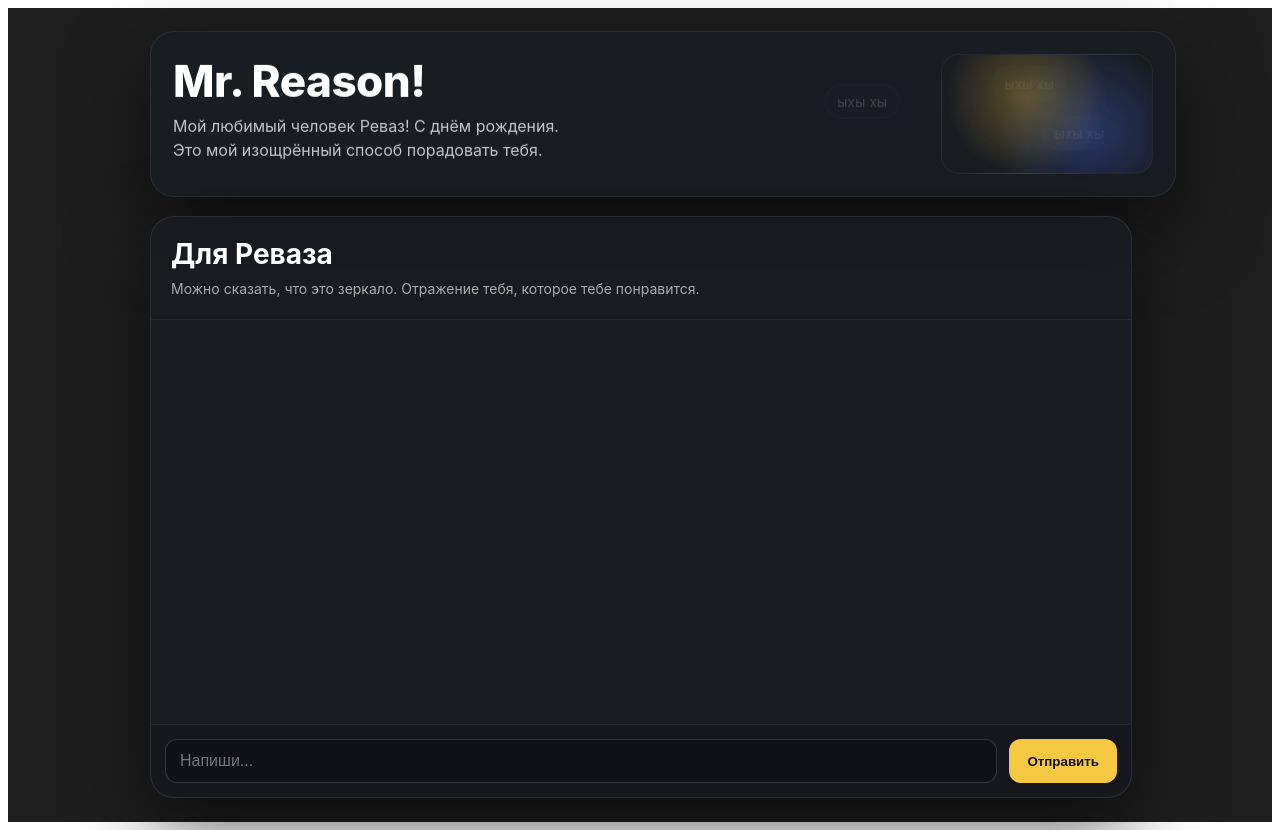
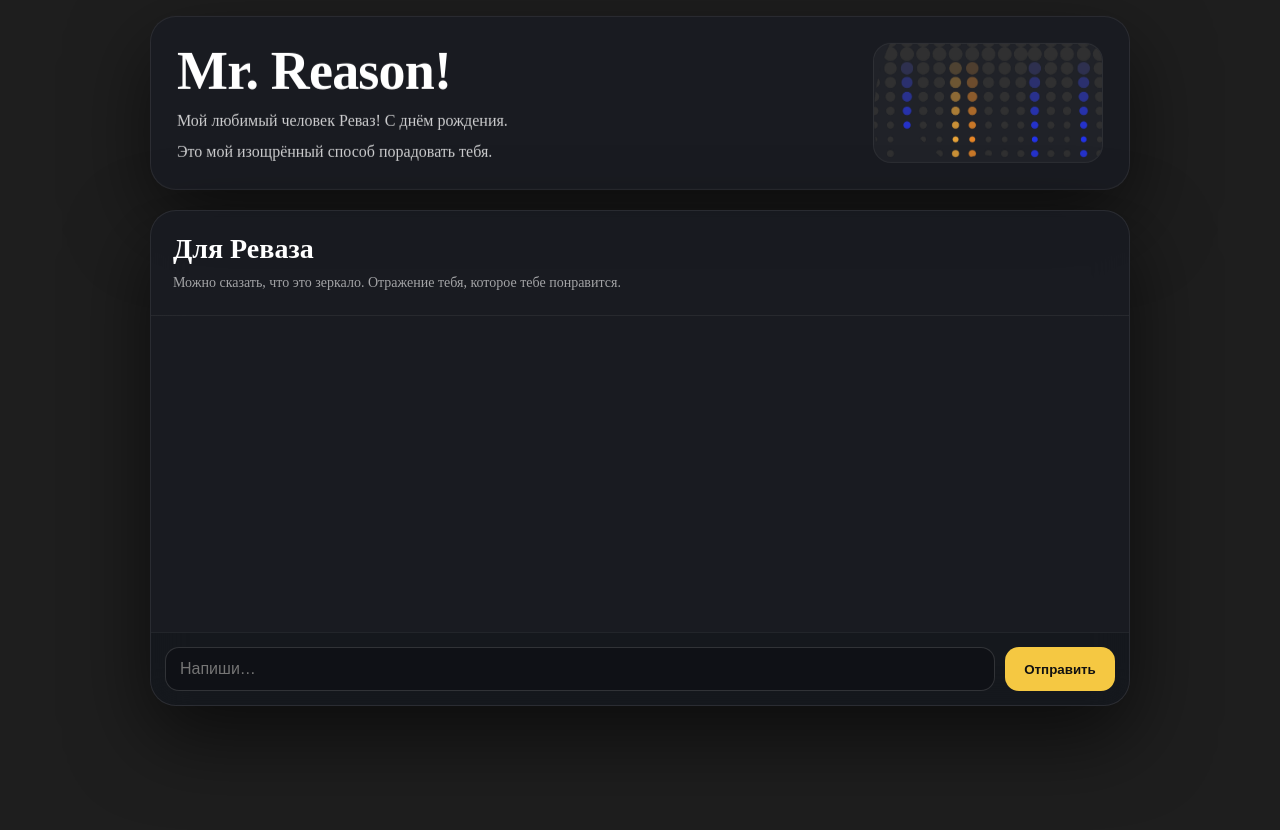
Before and after one commit to vic1995tory-ux/mr-reason, a Next.js app: page / in a window 1280 px wide. After the commit the page ends 800 px from the top, so only its background shows below. Built offline with nearby package versions, Linux system fonts and the light colour scheme.

Commit message:
Update index.js 26.02

```diff
--- a/pages/index.js
+++ b/pages/index.js
@@ -8,57 +8,46 @@ export default function Home() {
   const typingSound = useRef(null);
   const bottomRef = useRef(null);
 
-  // ====== HERO ANIMATION STATE ======
+  // --- Hero animation states
   const [showH1, setShowH1] = useState(false);
-  const [showH2, setShowH2] = useState(false);
-  const [showH3, setShowH3] = useState(false);
+  const [showL2, setShowL2] = useState(false);
+  const [showL3, setShowL3] = useState(false);
+  const [showGiggles, setShowGiggles] = useState(false);
 
-  const [showGiggles, setShowGiggles] = useState(false);
-  const [giggles, setGiggles] = useState([]); // {id, top, left, delay, duration}
-
-  // 3 отдельные "шейпы" — фиксируем их "рандомность" один раз на загрузке
-  const initialGiggles = useMemo(() => {
-    const pick = () => {
-      // область — правый верх hero-карты, чтобы выглядело как на твоём скрине
-      // top/left в процентах относительно hero-карты
-      const top = 18 + Math.random() * 55;   // 18%..73%
-      const left = 58 + Math.random() * 33;  // 58%..91%
-      const delay = Math.random() * 0.6;     // небольшая рассинхронизация
-      const duration = 0.6 + Math.random() * 0.8; // скорость мигания
-      return { top, left, delay, duration };
-    };
-
-    return [
-      { id: "g1", text: "ыхы хы", ...pick() },
-      { id: "g2", text: "ыхы хы", ...pick() },
-      { id: "g3", text: "ыхы хы", ...pick() },
-    ];
+  // 3 "ыхы хы" shapes positions (random-ish but stable per page load)
+  const giggles = useMemo(() => {
+    // inside hero card
+    const items = [0, 1, 2].map((i) => {
+      const top = 20 + Math.random() * 55; // %
+      const left = 8 + Math.random() * 72; // %
+      const delay = Math.random() * 0.8; // seconds
+      const blink = 0.7 + Math.random() * 0.9; // seconds
+      return { id: i, top, left, delay, blink };
+    });
+    return items;
   }, []);
 
-  // Появление строк + запуск "гирлянды" после 2й строки
+  // HERO: sequence H1 -> line2 -> line3, with 0.2s gaps
   useEffect(() => {
-    const t1 = setTimeout(() => setShowH1(true), 150);            // старт
-    const t2 = setTimeout(() => setShowH2(true), 150 + 1200 + 200); // 0.2s пауза после 1й
-    const t3 = setTimeout(() => setShowH3(true), 150 + 1200 + 200 + 900 + 200); // 0.2s пауза после 2й
+    const t1 = setTimeout(() => setShowH1(true), 200);
+    const t2 = setTimeout(() => setShowL2(true), 200 + 900 + 200); // after H1 fade + gap
+    const t3 = setTimeout(() => setShowL3(true), 200 + 900 + 200 + 650 + 200); // after L2 fade + gap
 
-    // "ыхы хы" должны появиться ПОСЛЕ второй строки
-    const tgStart = setTimeout(() => {
-      setGiggles(initialGiggles);
-      setShowGiggles(true);
-
-      // длительность ~4 секунды после старта первой "ыхы хы"
-      setTimeout(() => setShowGiggles(false), 4000);
-    }, 150 + 1200 + 200 + 250); // чуть после появления 2й строки
+    // start giggles after line2 starts showing
+    const tgOn = setTimeout(() => setShowGiggles(true), 200 + 900 + 200 + 150);
+    // keep giggles ~4s from first appearance
+    const tgOff = setTimeout(() => setShowGiggles(false), 200 + 900 + 200 + 150 + 4000);
 
     return () => {
       clearTimeout(t1);
       clearTimeout(t2);
       clearTimeout(t3);
-      clearTimeout(tgStart);
+      clearTimeout(tgOn);
+      clearTimeout(tgOff);
     };
-  }, [initialGiggles]);
+  }, []);
 
-  // ====== CHAT AUTOSCROLL ======
+  // Autoscroll to bottom
   useEffect(() => {
     requestAnimationFrame(() => {
       bottomRef.current?.scrollIntoView({ behavior: "smooth", block: "end" });
@@ -69,9 +58,9 @@ export default function Home() {
     const a = typingSound.current;
     if (!a) return;
     try {
-      a.volume = 0.8; // было тихо — делаем громче
+      a.volume = 0.75; // громче
       a.currentTime = 0;
-      await a.play(); // может быть заблокировано браузером — это ок
+      await a.play(); // может быть заблокировано — это ок
     } catch (_) {}
   }
 
@@ -92,6 +81,7 @@ export default function Home() {
     setMessages((m) => [...m, { role: "user", content: text }]);
     setLoading(true);
 
+    // важно: play() должен быть от user action (Enter/Click)
     await startTypingSound();
 
     try {
@@ -113,9 +103,22 @@ export default function Home() {
   }
 
   return (
-    <div style={styles.page}>
+    <>
       <style jsx global>{`
-        /* Скрываем скроллбар (скролл работает) */
+        /* ---- Fix "white frame" ---- */
+        html,
+        body,
+        #__next {
+          height: 100%;
+          margin: 0;
+          background: #1e1e1e;
+        }
+
+        * {
+          box-sizing: border-box;
+        }
+
+        /* Hide scrollbar but keep scroll */
         .chatScroll {
           scrollbar-width: none;
           -ms-overflow-style: none;
@@ -125,45 +128,74 @@ export default function Home() {
           height: 0;
         }
 
-        /* Плавнее и подольше появление */
-        @keyframes softIn {
-          from { opacity: 0; transform: translateY(10px); filter: blur(4px); }
-          to   { opacity: 1; transform: translateY(0);   filter: blur(0); }
+        @keyframes fadeUp {
+          from {
+            opacity: 0;
+            transform: translateY(10px);
+            filter: blur(2px);
+          }
+          to {
+            opacity: 1;
+            transform: translateY(0);
+            filter: blur(0);
+          }
         }
 
-        /* Лёгкое "дыхание" карточек */
-        @keyframes float {
-          0% { transform: translateY(0px); }
-          50% { transform: translateY(-3px); }
-          100% { transform: translateY(0px); }
+        @keyframes softFloat {
+          0% {
+            transform: translateY(0px);
+          }
+          50% {
+            transform: translateY(-3px);
+          }
+          100% {
+            transform: translateY(0px);
+          }
         }
 
-        /* Точки typing */
-        .dot { animation: blink 1.2s infinite both; }
-        .dot:nth-child(2) { animation-delay: 0.2s; }
-        .dot:nth-child(3) { animation-delay: 0.4s; }
-        @keyframes blink {
-          0% { opacity: 0.2; }
-          20% { opacity: 1; }
-          100% { opacity: 0.2; }
+        @keyframes blinkDot {
+          0% {
+            opacity: 0.2;
+          }
+          20% {
+            opacity: 1;
+          }
+          100% {
+            opacity: 0.2;
+          }
         }
 
-        /* "Гирлянда" — мерцание */
-        @keyframes garland {
-          0% { opacity: 0.1; transform: translateY(0px) scale(0.98); }
-          15% { opacity: 1; }
-          50% { opacity: 0.2; transform: translateY(-2px) scale(1); }
-          100% { opacity: 0.1; transform: translateY(0px) scale(0.98); }
+        .dot {
+          animation: blinkDot 1.2s infinite both;
+        }
+        .dot:nth-child(2) {
+          animation-delay: 0.18s;
+        }
+        .dot:nth-child(3) {
+          animation-delay: 0.36s;
         }
 
-        /* Адаптив: ширина и высоты, чтобы инпут был удобный */
-        @media (max-width: 520px) {
-          .wrap {
-            padding: 14px !important;
+        /* Garland blink for giggles */
+        @keyframes garland {
+          0%,
+          100% {
+            opacity: 0.15;
+            transform: translateY(0);
           }
+          50% {
+            opacity: 0.95;
+            transform: translateY(-1px);
+          }
+        }
+
+        /* Prevent iOS zoom on focus */
+        input,
+        textarea {
+          font-size: 16px;
         }
       `}</style>
 
+      {/* typing audio */}
       <audio
         ref={typingSound}
         src="https://cdn.pixabay.com/audio/2022/03/15/audio_6b1b6e3b0f.mp3"
@@ -171,39 +203,39 @@ export default function Home() {
         playsInline
       />
 
-      <div className="wrap" style={styles.wrap}>
-        {/* HERO */}
+      <div style={styles.page}>
+        <div style={styles.wrap}>
+          {/* HERO CARD */}
           <div style={styles.hero}>
-          <div style={styles.heroLeft}>
-            <div
-              style={{
-                ...styles.heroH1,
-                ...(showH1 ? styles.show : styles.hide),
-              }}
-            >
+            <div style={styles.heroText}>
+              <h1 style={{ ...styles.h1, ...(showH1 ? styles.appear : styles.hidden) }}>
                 Mr. Reason!
+              </h1>
+
+              <p style={{ ...styles.line, ...(showL2 ? styles.appear2 : styles.hidden) }}>
+                Мой любимый человек Реваз! С днём рождения.
+              </p>
+
+              <p style={{ ...styles.line, ...(showL3 ? styles.appear3 : styles.hidden) }}>
+                Это мой изощрённый способ порадовать тебя.
+              </p>
             </div>
 
-            <div
-              style={{
-                ...styles.heroH2,
-                ...(showH2 ? styles.show : styles.hide),
+            {/* LOGO / ART */}
+            {/* Если у тебя PNG будет лежать в /public/logo.png, то src="/logo.png" */}
+            <div style={styles.logoBox}>
+              <img
+                src="/logo.png"
+                alt="logo"
+                style={styles.logoImg}
+                onError={(e) => {
+                  // если логотип не найден — просто прячем, чтобы не ломать верстку
+                  e.currentTarget.style.display = "none";
                 }}
-            >
-              Мой любимый человек Реваз! С днём рождения.
+              />
             </div>
 
-            <div
-              style={{
-                ...styles.heroH3,
-                ...(showH3 ? styles.show : styles.hide),
-              }}
-            >
-              Это мой изощрённый способ порадовать тебя.
-            </div>
-          </div>
-
-          {/* Гирлянда "ыхы хы" — 3 отдельных шейпа */}
+            {/* 3 "ыхы хы" shapes - appear after line2 and blink ~4s */}
             {showGiggles &&
               giggles.map((g) => (
                 <div
@@ -212,15 +244,12 @@ export default function Home() {
                     ...styles.giggle,
                     top: `${g.top}%`,
                     left: `${g.left}%`,
-                  animation: `garland ${g.duration}s ${g.delay}s infinite`,
+                    animation: `garland ${g.blink}s ease-in-out ${g.delay}s infinite`,
                   }}
                 >
-                {g.text}
+                  ыхы хы
                 </div>
               ))}
-
-          {/* Декор справа (пока как заглушка градиентом; если добавишь png — заменим на <img/>) */}
-          <div style={styles.heroRightDecor} />
           </div>
 
           {/* CHAT CARD */}
@@ -260,13 +289,14 @@ export default function Home() {
               <div ref={bottomRef} />
             </div>
 
+            {/* INPUT pinned with safe-area */}
             <div style={styles.inputRow}>
               <input
                 style={styles.input}
                 value={input}
                 onChange={(e) => setInput(e.target.value)}
                 onKeyDown={(e) => e.key === "Enter" && send()}
-              placeholder="Напиши..."
+                placeholder="Напиши…"
               />
               <button style={styles.button} onClick={send}>
                 Отправить
@@ -275,136 +305,150 @@ export default function Home() {
           </div>
         </div>
       </div>
+
+      {/* Responsive tweaks via inline <style> (works in this single file) */}
+      <style jsx>{`
+        @media (max-width: 860px) {
+          :global(body) {
+            background: #1e1e1e;
+          }
+        }
+      `}</style>
+    </>
   );
 }
 
 const styles = {
   page: {
-    minHeight: "100vh",
-    background: "#1E1E1E", // фон как на Тильде
+    minHeight: "100dvh",
+    background: "#1E1E1E",
     display: "flex",
     justifyContent: "center",
-    alignItems: "flex-start",
+    padding: 18,
   },
 
   wrap: {
     width: "100%",
     maxWidth: 980,
-    padding: 24,
     display: "flex",
     flexDirection: "column",
     gap: 18,
-    fontFamily: "Inter, sans-serif",
   },
 
   hero: {
     position: "relative",
     width: "100%",
-    borderRadius: 24,
-    padding: 22,
-    background: "rgba(25, 28, 35, 0.75)",
+    padding: 26,
+    borderRadius: 26,
+    background: "rgba(25, 28, 35, 0.78)",
     border: "1px solid rgba(255,255,255,0.08)",
-    boxShadow: "0 30px 80px rgba(0,0,0,0.6)",
+    boxShadow: "0 30px 80px rgba(0,0,0,0.55)",
     backdropFilter: "blur(18px)",
     overflow: "hidden",
-    animation: "float 7s ease-in-out infinite",
+    animation: "softFloat 8s ease-in-out infinite",
     display: "flex",
+    alignItems: "center",
     justifyContent: "space-between",
     gap: 16,
-    minHeight: 120,
   },
 
-  heroLeft: {
-    maxWidth: 640,
-    zIndex: 2,
+  heroText: {
+    minWidth: 0,
+    flex: 1,
   },
 
-  heroH1: {
-    fontSize: 44,
-    fontWeight: 800,
-    letterSpacing: -0.5,
+  h1: {
+    margin: 0,
     color: "#fff",
-    marginBottom: 8,
-  },
-  heroH2: {
-    fontSize: 16,
-    color: "rgba(255,255,255,0.75)",
-    marginBottom: 4,
-  },
-  heroH3: {
-    fontSize: 16,
-    color: "rgba(255,255,255,0.75)",
+    fontSize: 54,
+    lineHeight: 1.05,
+    letterSpacing: -0.8,
   },
 
-  show: {
-    opacity: 1,
-    transform: "translateY(0)",
-    filter: "blur(0)",
-    animation: "softIn 1.2s ease both",
+  line: {
+    margin: "10px 0 0 0",
+    color: "rgba(255,255,255,0.78)",
+    fontSize: 16,
+    lineHeight: 1.35,
+    maxWidth: 520,
   },
-  hide: {
+
+  hidden: {
     opacity: 0,
     transform: "translateY(10px)",
-    filter: "blur(4px)",
+    filter: "blur(2px)",
+  },
+
+  appear: {
+    animation: "fadeUp 0.9s ease forwards",
+  },
+
+  appear2: {
+    animation: "fadeUp 0.65s ease forwards",
+  },
+
+  appear3: {
+    animation: "fadeUp 0.65s ease forwards",
+  },
+
+  logoBox: {
+    width: 230,
+    height: 120,
+    borderRadius: 18,
+    background: "rgba(255,255,255,0.03)",
+    border: "1px solid rgba(255,255,255,0.06)",
+    overflow: "hidden",
+    flexShrink: 0,
+  },
+
+  logoImg: {
+    width: "100%",
+    height: "100%",
+    objectFit: "cover",
+    opacity: 0.9,
   },
 
   giggle: {
     position: "absolute",
-    zIndex: 3,
-    padding: "8px 12px",
+    padding: "10px 14px",
     borderRadius: 999,
-    background: "rgba(255,255,255,0.06)",
-    border: "1px solid rgba(255,255,255,0.10)",
+    background: "rgba(255,255,255,0.04)",
+    border: "1px solid rgba(245,200,66,0.25)",
     color: "rgba(255,255,255,0.85)",
     fontSize: 14,
     backdropFilter: "blur(10px)",
-    boxShadow: "0 10px 30px rgba(0,0,0,0.35)",
     pointerEvents: "none",
+    userSelect: "none",
   },
 
-  heroRightDecor: {
-    width: 210,
-    minWidth: 210,
-    borderRadius: 18,
-    background:
-      "radial-gradient(circle at 40% 35%, rgba(245,200,66,0.35), transparent 55%), radial-gradient(circle at 70% 65%, rgba(74,117,255,0.35), transparent 55%)",
-    opacity: 0.9,
-    border: "1px solid rgba(255,255,255,0.06)",
-    zIndex: 1,
-  },
-
-  // CHAT CARD
   card: {
     width: "100%",
-    borderRadius: 24,
-    background: "rgba(25, 28, 35, 0.85)",
+    borderRadius: 26,
+    background: "rgba(25, 28, 35, 0.82)",
+    backdropFilter: "blur(20px)",
     border: "1px solid rgba(255,255,255,0.08)",
     boxShadow: "0 30px 80px rgba(0,0,0,0.6)",
-    backdropFilter: "blur(20px)",
     overflow: "hidden",
     display: "flex",
     flexDirection: "column",
-
-    // ↑ вот тут правка высоты: делаем чуть выше + аккуратнее на мобилке
-    height: "calc(100vh - 220px)",
-    minHeight: 520,
-    maxHeight: 820,
+    // IMPORTANT: not too tall on mobile (we handle via viewport units below)
+    height: "min(62dvh, 680px)",
   },
 
   header: {
-    padding: 20,
+    padding: 22,
     borderBottom: "1px solid rgba(255,255,255,0.06)",
   },
 
   title: {
     color: "#fff",
     fontSize: 28,
-    fontWeight: 700,
+    fontWeight: 650,
     margin: 0,
   },
 
   subtitle: {
-    color: "#aaa",
+    color: "rgba(255,255,255,0.6)",
     marginTop: 8,
     marginBottom: 0,
     fontSize: 14,
@@ -422,12 +466,11 @@ const styles = {
 
   msg: {
     display: "flex",
-    animation: "softIn 0.55s ease both",
   },
 
   bubble: {
     maxWidth: "78%",
-    padding: "12px 16px",
+    padding: "12px 14px",
     borderRadius: 16,
     background: "rgba(255,255,255,0.05)",
     color: "#fff",
@@ -435,7 +478,7 @@ const styles = {
     fontSize: 15,
     backdropFilter: "blur(6px)",
     border: "1px solid rgba(255,255,255,0.08)",
-    wordBreak: "break-word",
+    whiteSpace: "pre-wrap",
   },
 
   user: {
@@ -445,38 +488,36 @@ const styles = {
   },
 
   typing: {
-    opacity: 0.65,
+    opacity: 0.7,
     fontStyle: "italic",
   },
 
   inputRow: {
     display: "flex",
-    gap: 12,
-    padding: 14,
+    gap: 10,
+    padding: "14px 14px calc(14px + env(safe-area-inset-bottom)) 14px",
     borderTop: "1px solid rgba(255,255,255,0.06)",
-    background: "rgba(0,0,0,0.12)",
+    background: "rgba(10,12,16,0.25)",
   },
 
   input: {
     flex: 1,
-    minWidth: 0,
     background: "#0f1116",
-    border: "1px solid rgba(255,255,255,0.15)",
-    borderRadius: 12,
+    border: "1px solid rgba(255,255,255,0.14)",
+    borderRadius: 14,
     padding: "12px 14px",
     color: "#fff",
     outline: "none",
-    fontSize: 16, // важно для iOS чтобы не зумило
   },
 
   button: {
     background: "#f5c842",
     border: "none",
-    borderRadius: 12,
-    padding: "0 18px",
+    borderRadius: 14,
+    padding: "0 16px",
     color: "#111",
     fontWeight: 700,
     cursor: "pointer",
-    whiteSpace: "nowrap",
+    minWidth: 110,
   },
 };
```
Lines whose indentation alone changed are shown as unchanged.
